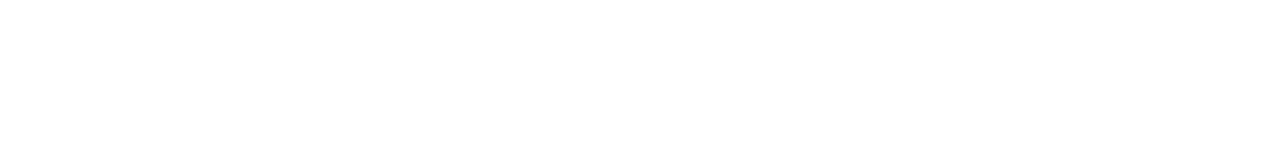
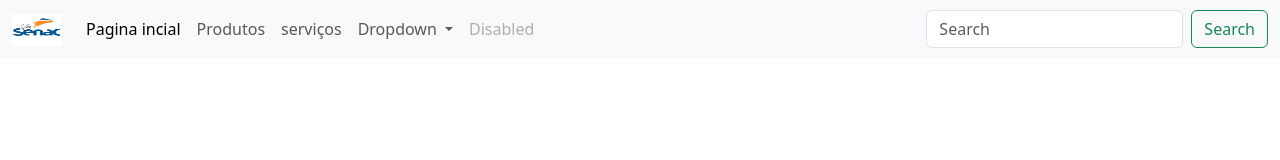
Before and after one commit to FCoppolla/Padaria-exemplo, a plain HTML site: page index.html in a window 1280 px wide. Drawn offline with nearby package versions, Linux system fonts and the light colour scheme; files that its build step writes are made by us from their sources; files whose address does not match are found by name.

Commit message:
primeiro commit
criação e arrumação do nav-bar

```diff
--- a/index.html
+++ b/index.html
@@ -8,7 +8,49 @@
     <title>Padaria</title>
 </head>
 <body>
-
+    <header>
+        <nav class="navbar navbar-expand-lg navbar-light bg-light">
+            <div class="container-fluid">
+                <a class="navbar-brand" href="index.html">
+                    <img src="C:\Users\62129532024.2\Documents\GitHub\Padaria-exemplo\img\Logo Verde de Restaurante.png"  width="50" height="32">
+                </a>
+              <button class="navbar-toggler" type="button" data-bs-toggle="collapse" data-bs-target="#navbarSupportedContent" aria-controls="navbarSupportedContent" aria-expanded="false" aria-label="Toggle navigation">
+                <span class="navbar-toggler-icon"></span>
+              </button>
+              <div class="collapse navbar-collapse" id="navbarSupportedContent">
+                <ul class="navbar-nav me-auto mb-2 mb-lg-0">
+                  <li class="nav-item">
+                    <a class="nav-link active" aria-current="page" href="#">Pagina incial</a>
+                  </li>
+                  <li class="nav-item">
+                    <a class="nav-link" href="#">Produtos</a>
+                  </li>
+                  <li class="nav-item">
+                    <a class="nav-link" href="#">serviços</a>
+                  </li>
+                  <li class="nav-item dropdown">
+                    <a class="nav-link dropdown-toggle" href="#" id="navbarDropdown" role="button" data-bs-toggle="dropdown" aria-expanded="false">
+                      Dropdown
+                    </a>
+                    <ul class="dropdown-menu" aria-labelledby="navbarDropdown">
+                      <li><a class="dropdown-item" href="#">Action</a></li>
+                      <li><a class="dropdown-item" href="#">Another action</a></li>
+                      <li><hr class="dropdown-divider"></li>
+                      <li><a class="dropdown-item" href="#">Something else here</a></li>
+                    </ul>
+                  </li>
+                  <li class="nav-item">
+                    <a class="nav-link disabled" href="#" tabindex="-1" aria-disabled="true">Disabled</a>
+                  </li>
+                </ul>
+                <form class="d-flex">
+                  <input class="form-control me-2" type="search" placeholder="Search" aria-label="Search">
+                  <button class="btn btn-outline-success" type="submit">Search</button>
+                </form>
+              </div>
+            </div>
+          </nav>
+    </header>
 
 
 
```
Also changed, not shown: img/Logo Verde de Restaurante.png (added).
